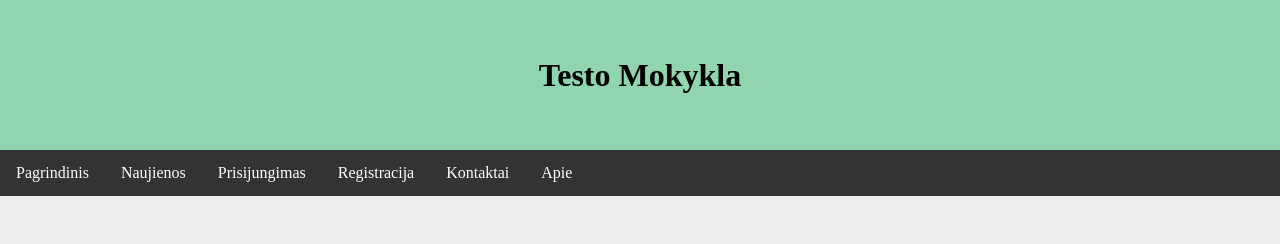
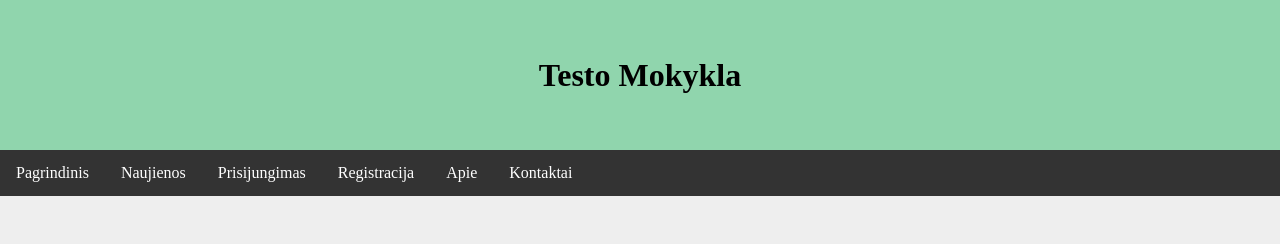
Before and after one commit to Laivelis123/saltibarsciai, a React (Vite) app in the folder testo-mokykla/: page / in a window 1280 px wide. Shown: the top 244 px of the page. Built offline with nearby package versions, Linux system fonts and the light colour scheme.

Commit message:
Update Menu.jsx

```diff
--- a/testo-mokykla/src/components/Menu.jsx
+++ b/testo-mokykla/src/components/Menu.jsx
@@ -16,11 +16,12 @@ export default function Header() {
                 <a>Registracija</a>
             </li>
             <li>
+                <a>Apie</a>
+            </li>
+            <li>
                 <a>Kontaktai</a>
             </li>
-            <li>
-                <a>Apie</a>
-            </li>
+
         </ul>
     );
 }
```
